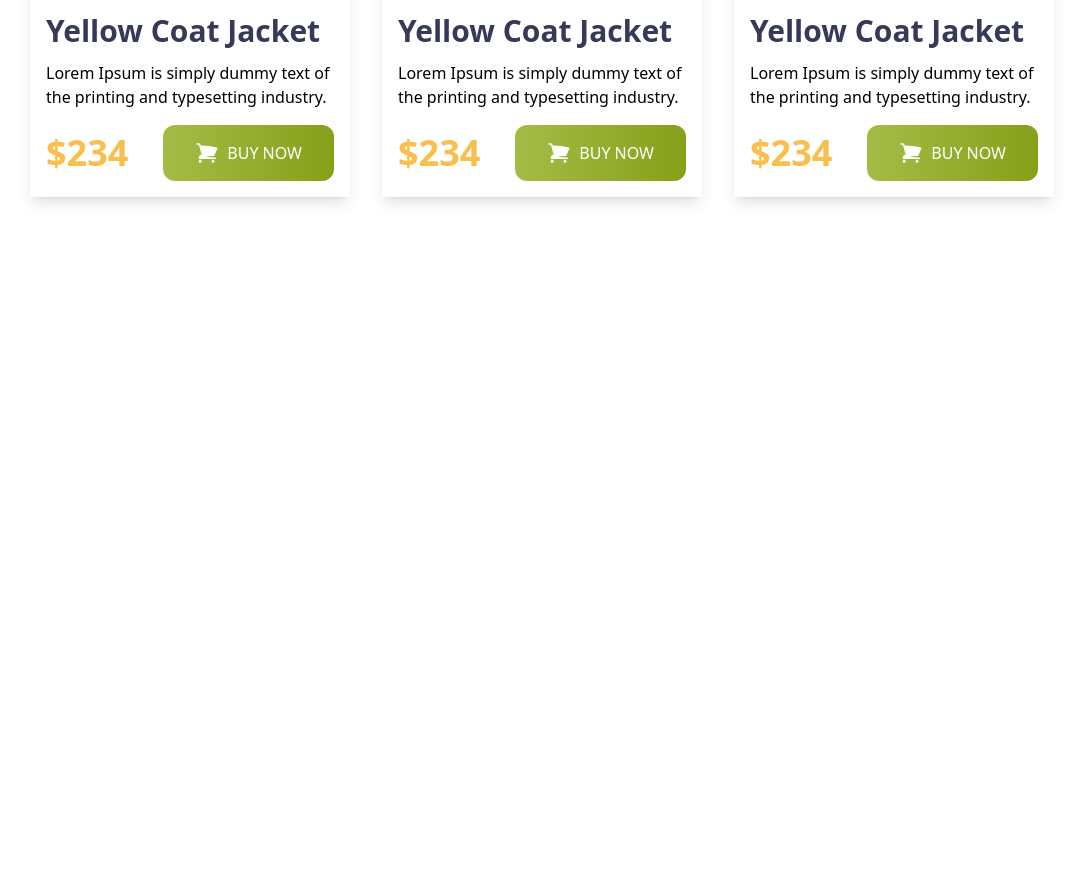
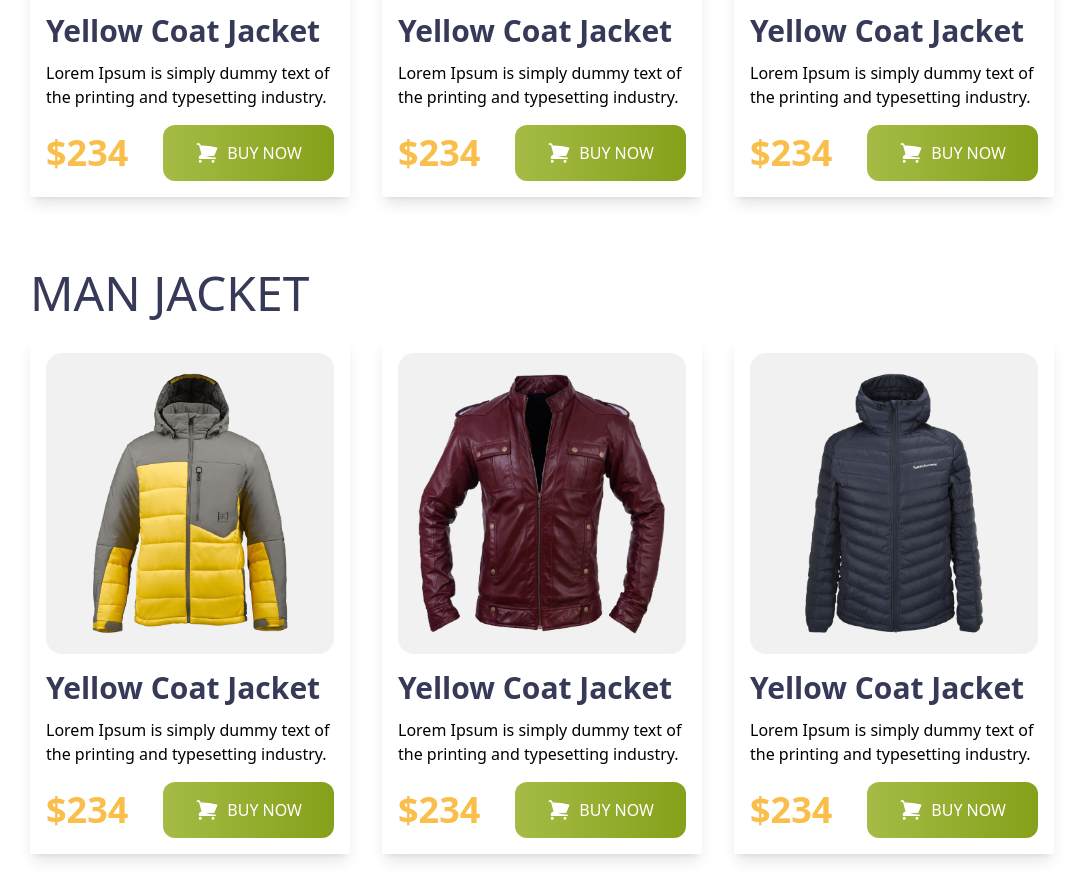
Before and after one commit to SahariorRidoy/Penguin-Fashion, a plain HTML site: page index.html in a window 1280 px wide. Shown: the part 1096-1974 px from the top of the page, without its empty margins (98-1181 px from the left). Before the commit the page ends 1317 px from the top, so only its background shows below. Drawn offline with nearby package versions, Linux system fonts and the light colour scheme.

Commit message:
Added man jacket section

```diff
--- a/index.html
+++ b/index.html
@@ -25,9 +25,8 @@
         </div>
 
       </nav>
-      <section
-        class=" md:flex justify-between items-center pl-4 pb-20"
-      >
+<!-- Banner Section -->
+      <section class=" md:flex justify-between items-center pl-4 pb-20">
         <div>
           <h1 class="text-7xl uppercase font-normal leading-normal">
             <span class="text-amber-400 mb-1">Be the Penguins</span>
@@ -50,6 +49,7 @@
         </div>
       </section>
     </header>
+    <!-- main -->
     <main>
       <section class="md:px-32 px-4 py-6 pt-12">
           <h2 class="text-5xl text-[#363958] pb-5">WOMAN JACKET</h2>
@@ -132,6 +132,88 @@
               </div>
         </div>
       </section>
+    <!-- Man Jacket Section -->
+      <section class="md:px-32 px-4 py-6 pt-12">
+          <h2 class="text-5xl text-[#363958] pb-5">MAN JACKET</h2>
+
+        <div class="grid grid-cols-1 lg:grid-cols-3 md:grid-cols-2 gap-8">
+            <div >
+                <div class="shadow-lg p-4 ">
+                  <div class="bg-[#F1F1F1] rounded-2xl p-5">
+                    <img src="images/jacket-4.png" alt="women jacket" />
+                  </div>
+                  <h3 class="mt-4 mb-3 text-3xl font-bold text-[#363958]">
+                    Yellow Coat Jacket
+                  </h3>
+                  <p class="mb-4">
+                    Lorem Ipsum is simply dummy text of the printing and typesetting
+                    industry.
+                  </p>
+                  <div class="md:flex justify-between items-center md:flex-wrap">
+                    <h3 class="text-4xl text-[#FABE4C] font-black">$234</h3>
+                    <button
+                      class="bg-gradient-to-r from-[#A4BC46] to-[#85A019] py-4 px-8 rounded-xl flex gap-2 text-white "
+                    ><svg xmlns="http://www.w3.org/2000/svg" fill="none" viewBox="0 0 24 24" stroke-width="1.5" stroke="currentColor" class="size-6 fill-white">
+                        <path stroke-linecap="round" stroke-linejoin="round" d="M2.25 3h1.386c.51 0 .955.343 1.087.835l.383 1.437M7.5 14.25a3 3 0 0 0-3 3h15.75m-12.75-3h11.218c1.121-2.3 2.1-4.684 2.924-7.138a60.114 60.114 0 0 0-16.536-1.84M7.5 14.25 5.106 5.272M6 20.25a.75.75 0 1 1-1.5 0 .75.75 0 0 1 1.5 0Zm12.75 0a.75.75 0 1 1-1.5 0 .75.75 0 0 1 1.5 0Z" />
+                      </svg>
+
+                      BUY NOW
+                    </button>
+                  </div>
+                </div>
+              </div>
+              <div>
+                <div class="shadow-lg p-4">
+                  <div class="bg-[#F1F1F1] rounded-2xl p-5">
+                    <img src="images/jacket-5.png" alt="women jacket" />
+                  </div>
+                  <h3 class="mt-4 mb-3 text-3xl font-bold text-[#363958]">
+                    Yellow Coat Jacket
+                  </h3>
+                  <p class="mb-4">
+                    Lorem Ipsum is simply dummy text of the printing and typesetting
+                    industry.
+                  </p>
+                  <div class="flex justify-between items-center md:flex-wrap">
+                    <h3 class="text-4xl text-[#FABE4C] font-black">$234</h3>
+                    <button
+                      class="bg-gradient-to-r from-[#A4BC46] to-[#85A019] py-4 px-8 rounded-xl flex gap-2 text-white"
+                    ><svg xmlns="http://www.w3.org/2000/svg" fill="none" viewBox="0 0 24 24" stroke-width="1.5" stroke="currentColor" class="size-6 fill-white">
+                        <path stroke-linecap="round" stroke-linejoin="round" d="M2.25 3h1.386c.51 0 .955.343 1.087.835l.383 1.437M7.5 14.25a3 3 0 0 0-3 3h15.75m-12.75-3h11.218c1.121-2.3 2.1-4.684 2.924-7.138a60.114 60.114 0 0 0-16.536-1.84M7.5 14.25 5.106 5.272M6 20.25a.75.75 0 1 1-1.5 0 .75.75 0 0 1 1.5 0Zm12.75 0a.75.75 0 1 1-1.5 0 .75.75 0 0 1 1.5 0Z" />
+                      </svg>
+
+                      BUY NOW
+                    </button>
+                  </div>
+                </div>
+              </div>
+              <div>
+                <div class="shadow-lg p-4">
+                  <div class="bg-[#F1F1F1] rounded-2xl p-5">
+                    <img src="images/jacket-6.png" alt="women jacket" />
+                  </div>
+                  <h3 class="mt-4 mb-3 text-3xl font-bold text-[#363958]">
+                    Yellow Coat Jacket
+                  </h3>
+                  <p class="mb-4">
+                    Lorem Ipsum is simply dummy text of the printing and typesetting
+                    industry.
+                  </p>
+                  <div class="flex justify-between items-center md:flex-wrap">
+                    <h3 class="text-4xl text-[#FABE4C] font-black ">$234</h3>
+                    <button
+                      class="bg-gradient-to-r from-[#A4BC46] to-[#85A019] py-4 px-8 rounded-xl flex gap-2 text-white"
+                    ><svg xmlns="http://www.w3.org/2000/svg" fill="none" viewBox="0 0 24 24" stroke-width="1.5" stroke="currentColor" class="size-6 fill-white">
+                        <path stroke-linecap="round" stroke-linejoin="round" d="M2.25 3h1.386c.51 0 .955.343 1.087.835l.383 1.437M7.5 14.25a3 3 0 0 0-3 3h15.75m-12.75-3h11.218c1.121-2.3 2.1-4.684 2.924-7.138a60.114 60.114 0 0 0-16.536-1.84M7.5 14.25 5.106 5.272M6 20.25a.75.75 0 1 1-1.5 0 .75.75 0 0 1 1.5 0Zm12.75 0a.75.75 0 1 1-1.5 0 .75.75 0 0 1 1.5 0Z" />
+                      </svg>
+
+                      BUY NOW
+                    </button>
+                  </div>
+                </div>
+              </div>
+        </div>
+      </section>
     </main>
     <footer></footer>
   </body>
```
